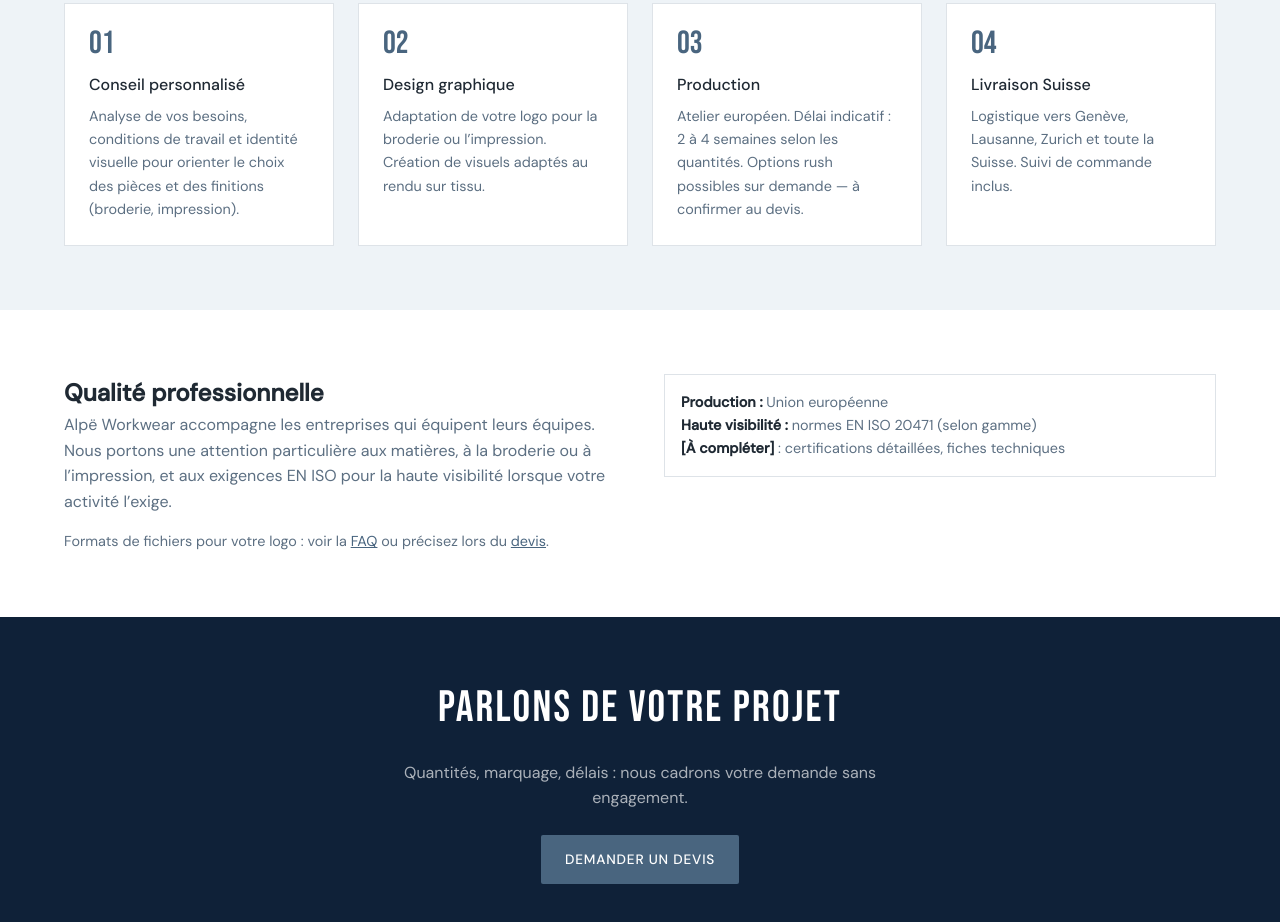
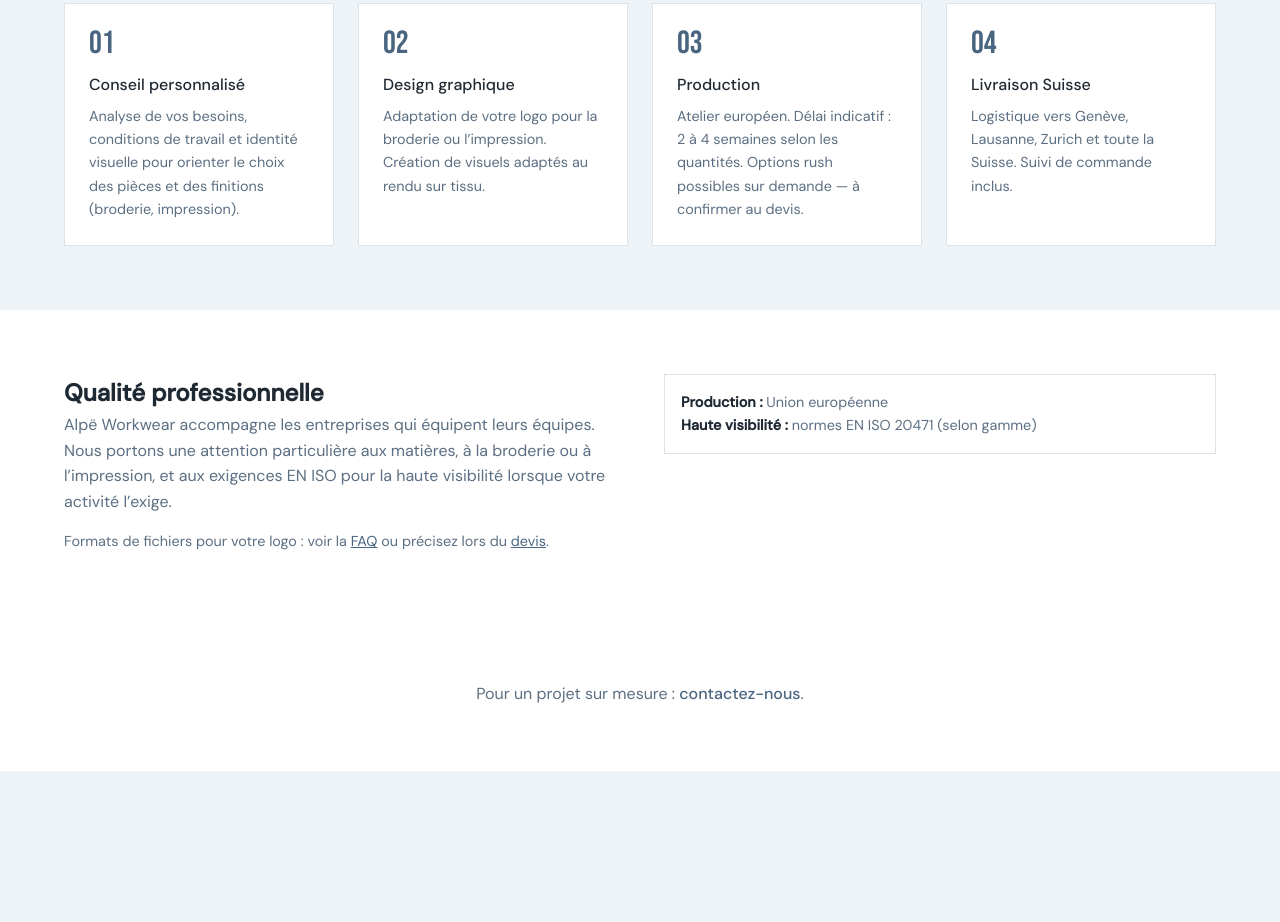
Before and after one commit to sopdibran-collab/sopdibran-collab.github.io-alpeworkwear, a plain HTML site: page confection.html in a window 1280 px wide. Shown: the part 1075-1997 px from the top of the page. After the commit the page ends 1846 px from the top, so only its background shows below. Drawn offline with Linux system fonts and the light colour scheme.

Commit message:
Update confection.html

```diff
--- a/confection.html
+++ b/confection.html
@@ -121,20 +121,19 @@
           <li class="faq-item" style="border:1px solid var(--color-border);padding:0 1rem;margin-bottom:0.5rem;">
             <p style="padding:1rem 0;font-size:0.9rem;color:var(--color-muted);">
               <strong style="color:var(--color-text);">Production :</strong> Union européenne<br>
-              <strong style="color:var(--color-text);">Haute visibilité :</strong> normes EN ISO 20471 (selon gamme)<br>
-              <strong style="color:var(--color-text);">[À compléter]</strong> : certifications détaillées, fiches
-              techniques
+              <strong style="color:var(--color-text);">Haute visibilité :</strong> normes EN ISO 20471 (selon gamme)
             </p>
           </li>
         </ul>
       </div>
     </section>
 
-    <section class="cta-band">
-      <div class="container">
-        <h2>Parlons de votre projet</h2>
-        <p>Quantités, marquage, délais : nous cadrons votre demande sans engagement.</p>
-        <a href="contact.html" class="btn btn-primary">Demander un devis</a>
+    <section class="section section--white">
+      <div class="container" style="text-align:center;max-width:36rem;">
+        <p style="color:var(--color-muted);">
+          Pour un projet sur mesure :
+          <a href="contact.html" class="text-link">contactez-nous</a>.
+        </p>
       </div>
     </section>
   </main>
```
